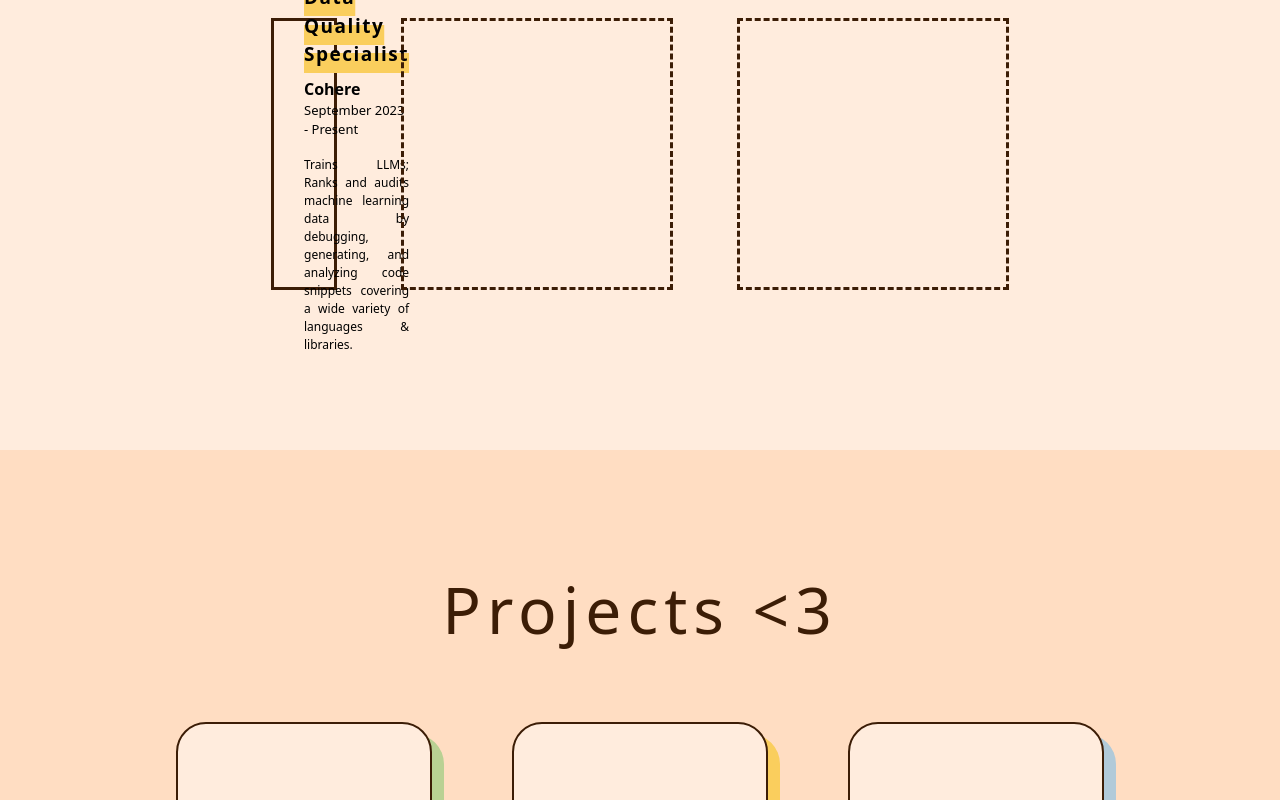
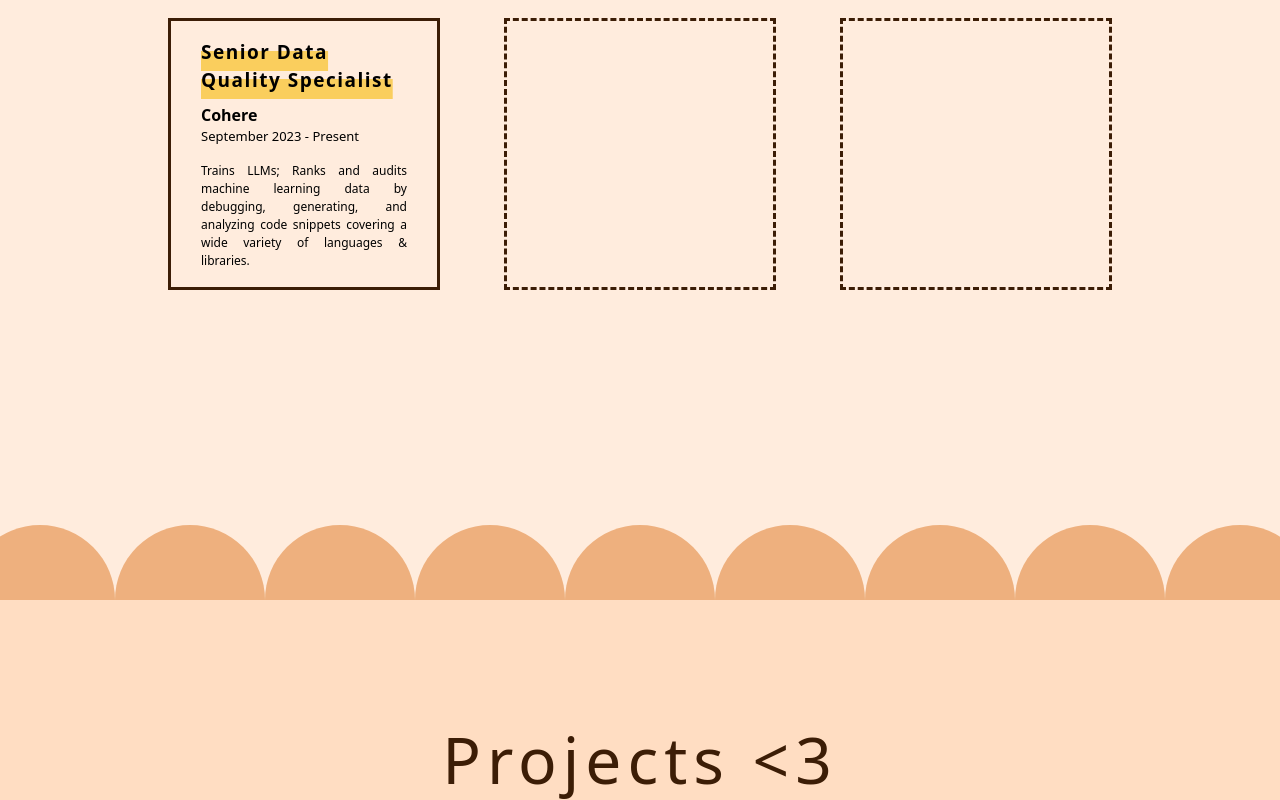
Before and after one commit to juliaszbrt/Portfolio, a Next.js app: page / in a window 1280 px wide. Shown: the part 1694-2494 px from the top of the page. Built offline with nearby package versions, Linux system fonts and the light colour scheme; a web font is replaced by a local one.

Commit message:
Add circles

```diff
--- a/src/app/Experience.jsx
+++ b/src/app/Experience.jsx
@@ -1,5 +1,6 @@
 const Experience = () => {
   return (
+    <div>
       <div className="h-auto px-[5rem] py-[10rem]">
         <div className="flex justify-center">
           <div className="flex flex-col">
@@ -7,7 +8,7 @@ const Experience = () => {
               <h1 className="text-center text-[30px] md:text-[4rem] 2xl:text-[5rem] tracking-[10px] text-[#3C1D06] 2xl:mb-[1rem] font-bold">Experience!</h1>
             </div>
             <div className="flex items-center flex-col gap-[4rem] lg:flex-row 2xl:gap-[9rem] lg:justify-start mt-[3rem]">
-            <div id="cohereBox" className="flex items-center w-[1rem] h-[17rem] p-[30px] md:w-[17rem] md:h-[17rem] 2xl:w-[29rem] 2xl:h-[29rem] border-[3px] border-[#3C1D06]">
+              <div id="cohereBox" className="flex items-center w-[17rem] h-[17rem] p-[30px] md:w-[17rem] md:h-[17rem] 2xl:w-[29rem] 2xl:h-[29rem] border-[3px] border-[#3C1D06]">
                 <div id="cohere" className="2xl:leading-[40px]">
                   <h2 className="text-[19px] 2xl:text-[33px] 2xl:leading-[50px] tracking-[1.5px] mb-[0.5rem] 2xl:mb-[1rem] font-semibold underline decoration-[12px] lg:decoration-[20px] underline-offset-[-8px] decoration-[#FACE5D]">Senior Data Quality Specialist</h2>
                   <h3 className="text-[16px] 2xl:text-[25px] 2xl:tracking-[1.5px] font-semibold">Cohere</h3>
@@ -23,6 +24,27 @@ const Experience = () => {
           </div>
         </div>
       </div>
+      <div id="circles" className="translate-y-1/2 w-full">
+        <div className="flex items-center justify-center w-full overflow-x-auto whitespace-nowrap">
+          <div className="h-[80px] w-[80px] md:h-[100px] md:w-[100px] lg:h-[150px] lg:w-[150px] bg-[#EEB07E] rounded-full flex-shrink-0"></div>
+          <div className="h-[80px] w-[80px] md:h-[100px] md:w-[100px] lg:h-[150px] lg:w-[150px] bg-[#EEB07E] rounded-full flex-shrink-0"></div>
+          <div className="h-[80px] w-[80px] md:h-[100px] md:w-[100px] lg:h-[150px] lg:w-[150px] bg-[#EEB07E] rounded-full flex-shrink-0"></div>
+          <div className="h-[80px] w-[80px] md:h-[100px] md:w-[100px] lg:h-[150px] lg:w-[150px] bg-[#EEB07E] rounded-full flex-shrink-0"></div>
+          <div className="h-[80px] w-[80px] md:h-[100px] md:w-[100px] lg:h-[150px] lg:w-[150px] bg-[#EEB07E] rounded-full flex-shrink-0"></div>
+          <div className="h-[80px] w-[80px] md:h-[100px] md:w-[100px] lg:h-[150px] lg:w-[150px] bg-[#EEB07E] rounded-full flex-shrink-0"></div>
+          <div className="h-[80px] w-[80px] md:h-[100px] md:w-[100px] lg:h-[150px] lg:w-[150px] bg-[#EEB07E] rounded-full flex-shrink-0"></div>
+          <div className="h-[80px] w-[80px] md:h-[100px] md:w-[100px] lg:h-[150px] lg:w-[150px] bg-[#EEB07E] rounded-full flex-shrink-0"></div>
+          <div className="h-[80px] w-[80px] md:h-[100px] md:w-[100px] lg:h-[150px] lg:w-[150px] bg-[#EEB07E] rounded-full flex-shrink-0"></div>
+          <div className="h-[80px] w-[80px] md:h-[100px] md:w-[100px] lg:h-[150px] lg:w-[150px] bg-[#EEB07E] rounded-full flex-shrink-0"></div>
+          <div className="h-[80px] w-[80px] md:h-[100px] md:w-[100px] lg:h-[150px] lg:w-[150px] bg-[#EEB07E] rounded-full flex-shrink-0"></div>
+          <div className="h-[80px] w-[80px] md:h-[100px] md:w-[100px] lg:h-[150px] lg:w-[150px] bg-[#EEB07E] rounded-full flex-shrink-0"></div>
+          <div className="h-[80px] w-[80px] md:h-[100px] md:w-[100px] lg:h-[150px] lg:w-[150px] bg-[#EEB07E] rounded-full flex-shrink-0"></div>
+          <div className="h-[80px] w-[80px] md:h-[100px] md:w-[100px] lg:h-[150px] lg:w-[150px] bg-[#EEB07E] rounded-full flex-shrink-0"></div>
+          <div className="h-[80px] w-[80px] md:h-[100px] md:w-[100px] lg:h-[150px] lg:w-[150px] bg-[#EEB07E] rounded-full flex-shrink-0"></div>
+        </div>
+      </div>
+
+    </div>
   );
 }
 
--- a/src/app/globals.css
+++ b/src/app/globals.css
@@ -12,6 +12,10 @@
 
 .mtl {
   z-index: 0;
+}
+
+#circles {
+  clip-path: inset(0 0 50% 0);
 }
 
 
```
Lines whose indentation alone changed are shown as unchanged.
